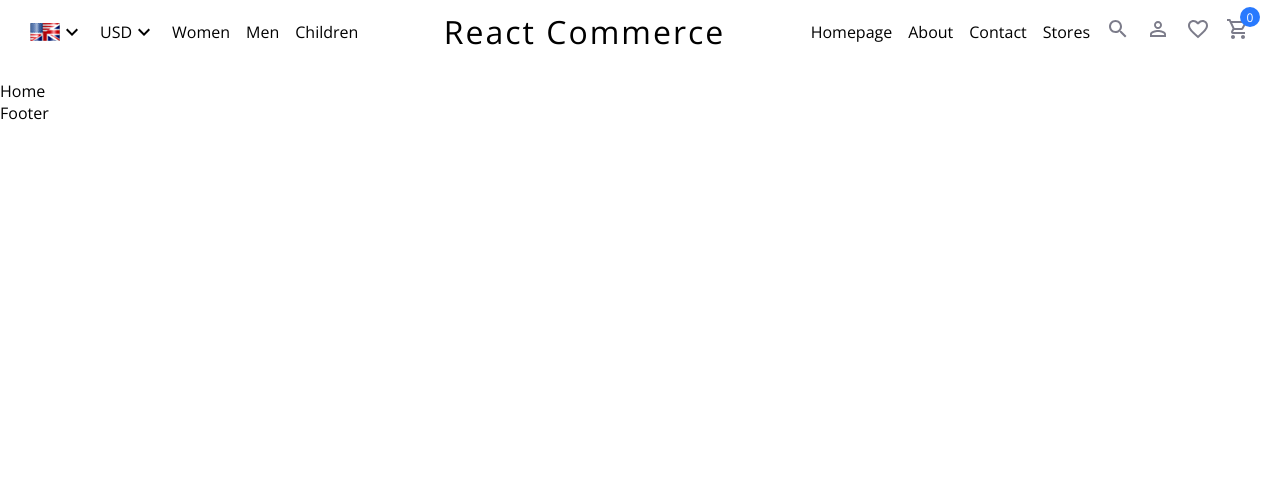
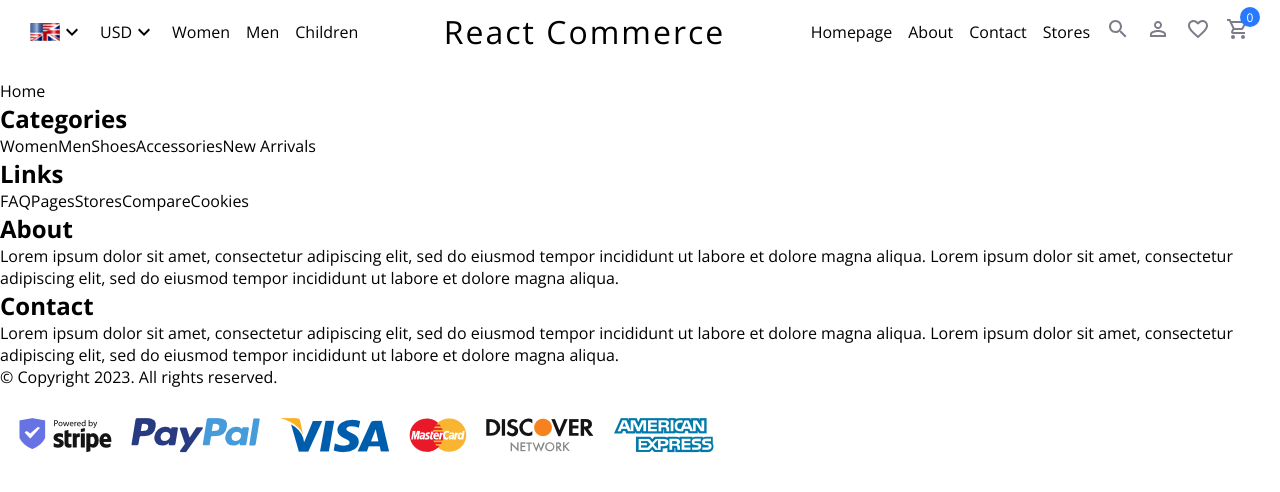
Before and after one commit to allankruger/react-commerce, a React (Create React App) app: page / in a window 1280 px wide. Shown: the top 492 px of the page. Built offline with nearby package versions, Linux system fonts and the light colour scheme.

Commit message:
adds Footer structure

```diff
--- a/src/components/Footer/index.jsx
+++ b/src/components/Footer/index.jsx
@@ -1,5 +1,62 @@
 import React from "react";
+import { FooterContainer } from "./styles";
 
 export const Footer = () => {
-  return <div>Footer</div>;
+  return (
+    <FooterContainer>
+      <div className="top">
+        <div className="item">
+          <h2>Categories</h2>
+          <span>Women</span>
+          <span>Men</span>
+          <span>Shoes</span>
+          <span>Accessories</span>
+          <span>New Arrivals</span>
+        </div>
+
+        <div className="item">
+          <h2>Links</h2>
+          <span>FAQ</span>
+          <span>Pages</span>
+          <span>Stores</span>
+          <span>Compare</span>
+          <span>Cookies</span>
+        </div>
+
+        <div className="item">
+          <h2>About</h2>
+          <span>
+            Lorem ipsum dolor sit amet, consectetur adipiscing elit, sed do
+            eiusmod tempor incididunt ut labore et dolore magna aliqua. Lorem
+            ipsum dolor sit amet, consectetur adipiscing elit, sed do eiusmod
+            tempor incididunt ut labore et dolore magna aliqua.
+          </span>
+        </div>
+
+        <div className="item">
+          <h2>Contact</h2>
+          <span>
+            Lorem ipsum dolor sit amet, consectetur adipiscing elit, sed do
+            eiusmod tempor incididunt ut labore et dolore magna aliqua. Lorem
+            ipsum dolor sit amet, consectetur adipiscing elit, sed do eiusmod
+            tempor incididunt ut labore et dolore magna aliqua.
+          </span>
+        </div>
+      </div>
+
+      <div className="bottom">
+        <div className="left">
+          <span className="logo"></span>
+
+          <span className="copyright">
+            &#169; Copyright 2023. All rights reserved.
+          </span>
+        </div>
+
+        <div className="right">
+          <img src="images/payment.png" alt="" />
+        </div>
+      </div>
+    </FooterContainer>
+  );
 };
--- /dev/null
+++ b/src/components/Footer/styles.js
@@ -0,0 +1,3 @@
+import styled from "styled-components";
+
+export const FooterContainer = styled.div``;
```
